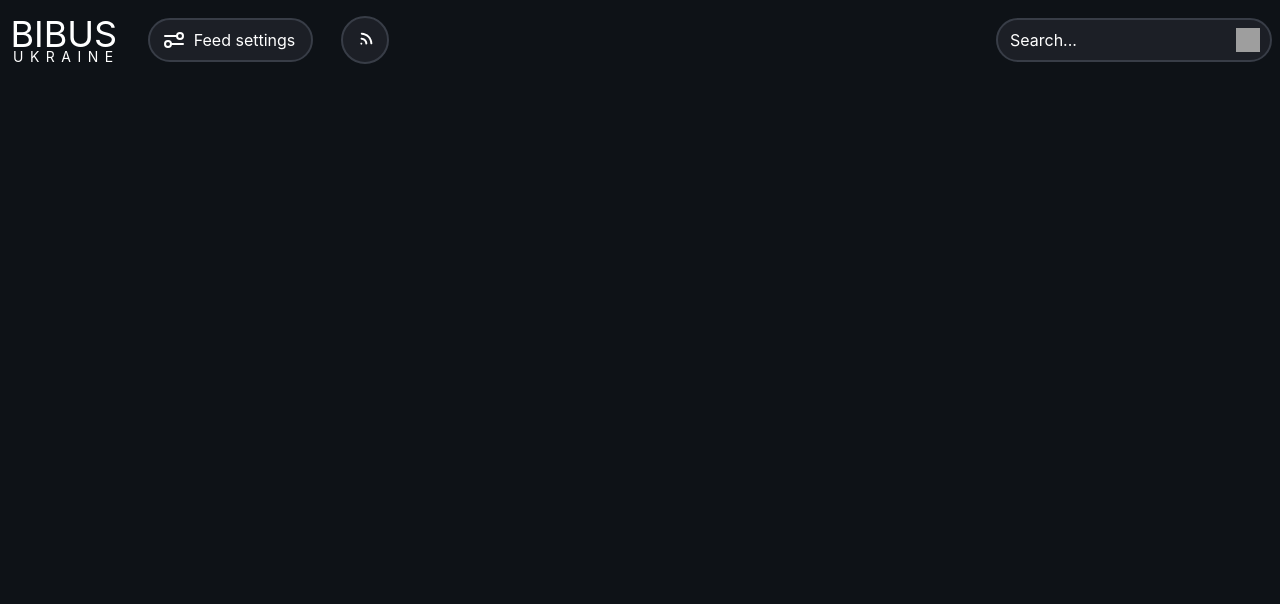
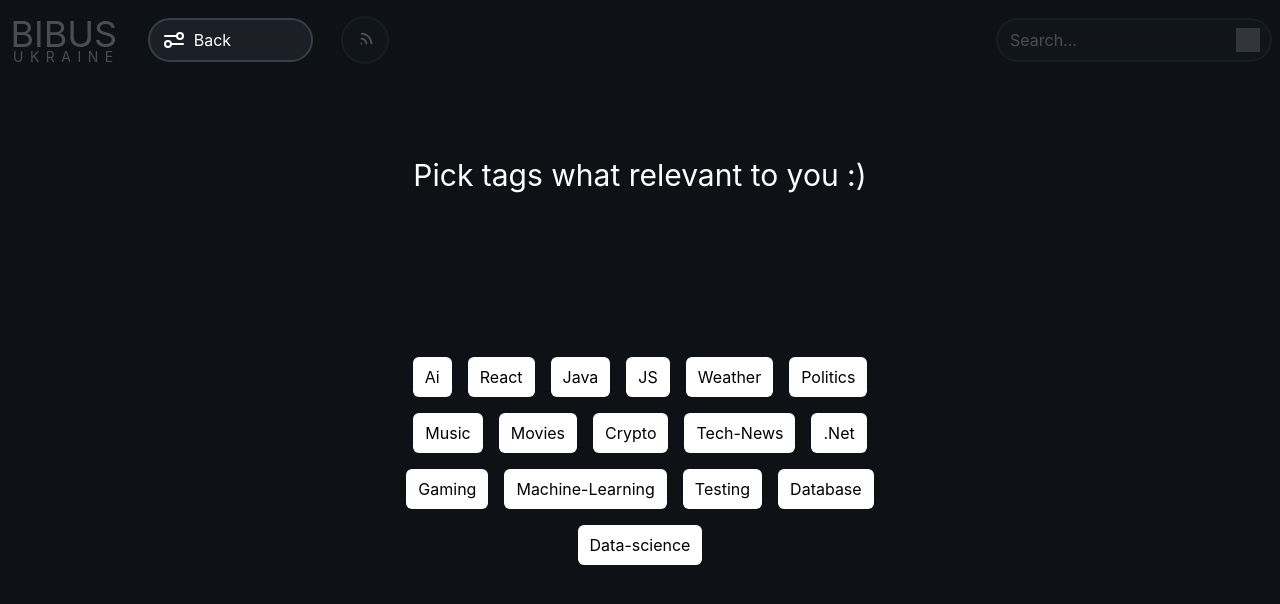
Before and after one commit to davidbo6omolov/Hackathon-2024-media, a React (Vite) app: page / in a window 1280 px wide. Shown: the top 604 px of the page. Built offline with nearby package versions, Linux system fonts and the light colour scheme; grey boxes are pictures that could not be loaded.

Commit message:
feat: added redux,created pop-up animation

```diff
--- a/package.json
+++ b/package.json
@@ -10,8 +10,11 @@
     "preview": "vite preview"
   },
   "dependencies": {
+    "@reduxjs/toolkit": "^2.1.0",
     "react": "^18.2.0",
-    "react-dom": "^18.2.0"
+    "react-dom": "^18.2.0",
+    "react-redux": "^9.1.0",
+    "redux": "^5.0.1"
   },
   "devDependencies": {
     "@types/react": "^18.2.55",
--- a/src/App.tsx
+++ b/src/App.tsx
@@ -3,22 +3,26 @@ import Logo from "./components/ui/logo/Logo";
 import SearchBar from "./components/ui/search-bar/SearchBar";
 import FilterBar from "./components/ui/filter-bar/FilterBar";
 import HtmlCodeSign from "./components/ui/html-code-sign/HtmlCodeSign";
+
+
+const topics = ['Ai','React','Java','JS','Weather','Politics','Music','Movies','Crypto','Tech-News','.Net','Gaming','Machine-Learning','Testing','Database','Data-science']
+
 function App() {
 
 
     return (
-        <div className={'min-h-screen'}>
+        <div className={'min-h-screen h-full relative overflow-hidden'}>
             <header className={'flex justify-between h-[80px] items-center'}>
                 <div className={'flex w-[40%] h-[60%] items-center'}>
                     <Logo/>
-                    <FilterBar/>
+                    <FilterBar topics={topics}/>
                     <HtmlCodeSign/>
                 </div>
                 <div className={'w-[40%] flex justify-end'}>
                     <SearchBar/>
                 </div>
             </header>
-            <main >
+            <main>
                 <Cards/>
             </main>
         </div>
--- a/src/components/ui/filter-bar/FilterBar.tsx
+++ b/src/components/ui/filter-bar/FilterBar.tsx
@@ -1,10 +1,57 @@
+import {useState} from "react";
+import {useDispatch,useSelector} from "react-redux";
 import SettingsSvg from '../../../assets/settings.svg';
-const FilterBar = () => {
+import {addFilter, removeFilter} from "../../../store/slices/app";
+import {RootState} from "../../../store/store";
+
+type FilterBarProps = {
+    topics: string[]
+}
+
+const FilterBar = ({topics}:FilterBarProps) => {
+    const [clicked, setClicked] = useState(false);
+    const selectedFilters = useSelector((state:RootState) => state.app.filter);
+    const dispatch = useDispatch()
+
+
+    const onSelectFilter = (topic:string) => {
+        if ((selectedFilters as string[]).includes(topic)) {
+            dispatch(removeFilter(topic));
+        } else {
+            dispatch(addFilter(topic));
+        }
+    }
+
+
     return (
-        <div className={`w-fit min-w-[165px] p-2 px-3 flex items-center  rounded-full border-primary bg-secondary border-2  mx-5`}>
-          <img src={SettingsSvg} className={`w-[24px] h-[24px]`} alt= {'image'}/>
-           <p className={'text-white ml-2'}>Feed settings</p>
-        </div>
+        <>
+            <div className={`w-fit min-w-[165px] p-2 px-3 flex items-center cursor-pointer rounded-full border-primary bg-secondary border-2  mx-5 z-30`}
+                 onClick={()=>setClicked(!clicked)}>
+                <img src={SettingsSvg} className={`w-[24px] h-[24px]`} alt= {'image'}/>
+                <p className={'text-white ml-2 select-none'}>{clicked ? 'Feed settings' : 'Back'}</p>
+            </div>
+            <span className={`${clicked ? 'bg-quaternary rounded-full duration-300' : 'bg-primary opacity-75 scale-[4000%] duration-500 '} min-w-[165px] h-[44px]  translate-x-[147px] z-[5] absolute flex justify-center items-center`}></span>
+            <div className={` ${clicked ? 'hidden' : 'flex'} absolute flex-col w-full h-full top-0 z-20 items-center justify-evenly`}>
+                <h1 className={'text-3xl text-white '}>Pick tags what relevant to you :)</h1>
+                <div className={'flex  w-[40%] items-center justify-center flex-wrap mb-[70px]'}>
+                    {topics.map((topic: string, index: number) => {
+                        return (
+                            <button
+                                key={index}
+                                className={`p-2 px-3 rounded-md m-2 ${
+                                    (selectedFilters as string[]).includes(topic)
+                                        ? ' bg-emptyImage text-white'
+                                        : 'bg-quinary'
+                                }`}
+                                onClick={() => onSelectFilter(topic)}
+                            >
+                                <p>{topic}</p>
+                            </button>
+                        )
+                    })}
+                </div>
+            </div>
+        </>
     );
 };
 
--- a/src/main.tsx
+++ b/src/main.tsx
@@ -1,10 +1,14 @@
 import React from 'react'
 import ReactDOM from 'react-dom/client'
 import App from './App.tsx'
+import { Provider } from 'react-redux'
+import { store } from '../src/store/store'
 import './index.css'
 
 ReactDOM.createRoot(document.getElementById('root')!).render(
   <React.StrictMode>
-    <App />
+    <Provider store={store}>
+      <App />
+    </Provider>
   </React.StrictMode>,
 )
--- /dev/null
+++ b/src/store/slices/app.ts
@@ -0,0 +1,26 @@
+import { createSlice } from '@reduxjs/toolkit';
+
+type AppSliceState = {
+    filter: string[];
+}
+
+const initialState:AppSliceState = {
+    filter: [],
+}
+
+export const appSlice = createSlice({
+    name: 'app',
+    initialState,
+    reducers: {
+        addFilter: (state, action) => {
+            state.filter.push(action.payload);
+        },
+        removeFilter: (state, action) => {
+            state.filter = state.filter.filter((item) => item !== action.payload);
+        },
+    },
+})
+
+export const { addFilter,removeFilter } = appSlice.actions
+
+export default appSlice.reducer
--- /dev/null
+++ b/src/store/store.ts
@@ -0,0 +1,11 @@
+import { configureStore } from '@reduxjs/toolkit'
+
+import appReducer from '../store/slices/app'
+
+export const store = configureStore({
+    reducer: {
+        app: appReducer,
+    },
+})
+
+export type RootState = ReturnType<typeof store.getState>
--- a/tailwind.config.js
+++ b/tailwind.config.js
@@ -10,13 +10,18 @@ export default {
                 'primary': '#0E1217',
                 'secondary': '#1C1F26',
                 'tertiary': '#383D47',
+                'quaternary': '#ed17d8',
+                'quinary': '#ffffff',
             },
             backgroundImage: {
                 'emptyImage': "linear-gradient(311deg, rgba(23,18,233,0.42) 0%, rgba(237,23,216,1) 100%);",
             },
             borderColor:{
                 'primary':'#383D47'
-            }
+            },
+            animation: {
+                'pulse-once': 'pulse 1s cubic-bezier(0.4, 0, 0.6, 1) 1',
+            },
         },
     },
     plugins: [],
```
